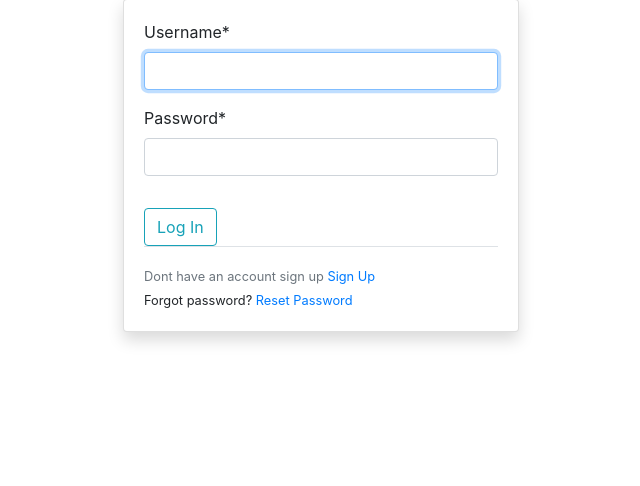
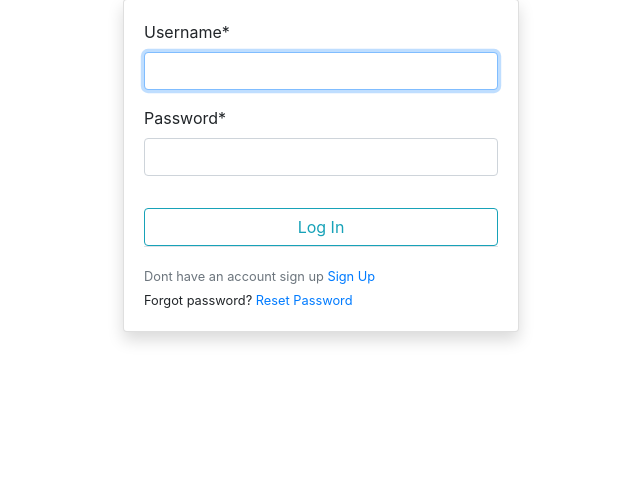
Before and after one commit to gidicode/FirstDeliveries, a Django app: page /login/ in a window 1280 px wide. Shown: the part 153-639 px from the top of the page, without its empty margins (319-959 px from the left). Run offline with Django 3.2, Linux system fonts and the light colour scheme; some libraries are stand-ins or nearby versions.

Commit message:
latest commit unregistered users

```diff
--- a/FDS_site/users/templates/users/login.html
+++ b/FDS_site/users/templates/users/login.html
@@ -26,11 +26,10 @@
             <form method="POST" enctype="multipart/form-data">
                 {% csrf_token %}
                 <fieldset class="form-group">
-
-                    {{form|crispy }}
+                    {{form|crispy}}
                 </fieldset>
 
-                <button class="btn btn-outline-info" type="submit">Log In</button>
+                <button class="btn btn-outline-info btn-block" type="submit">Log In</button>
             </form>
             <div class="border-top pt-3">
                 <small class="text-muted">
```
